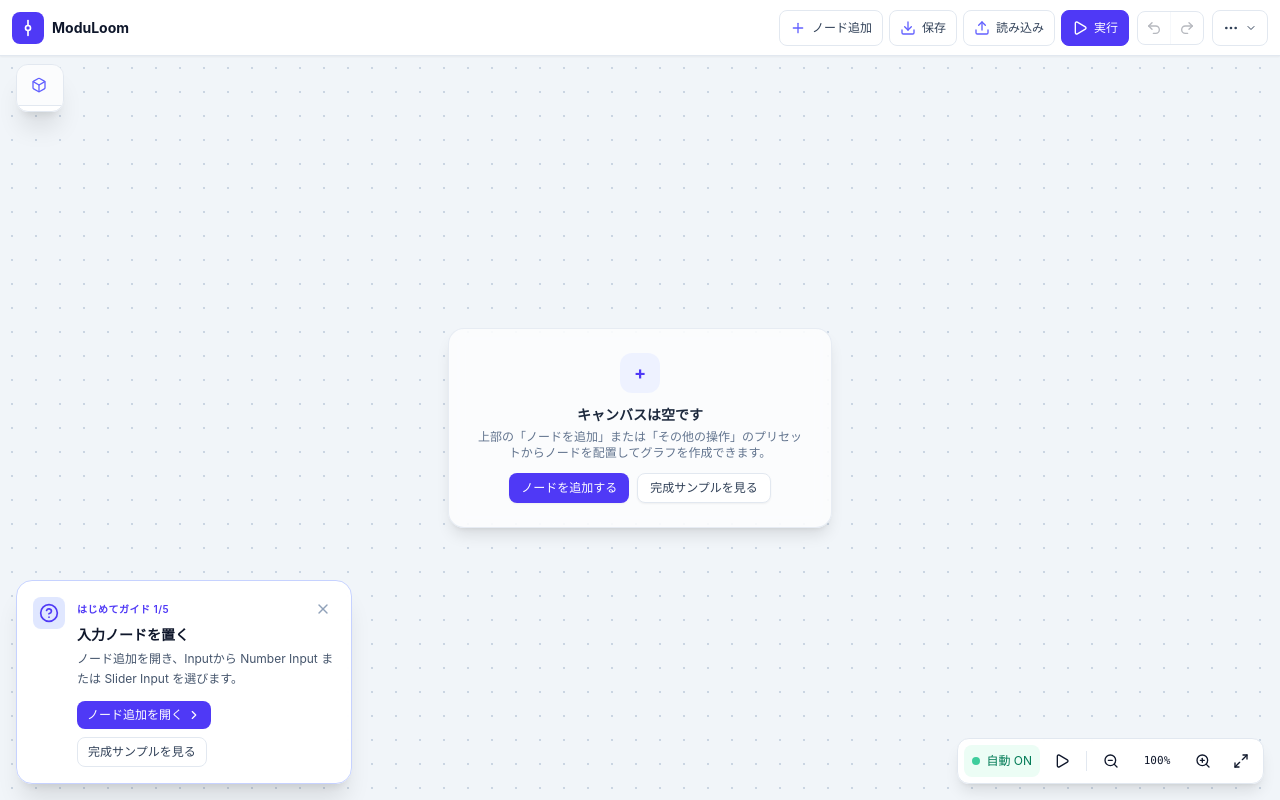
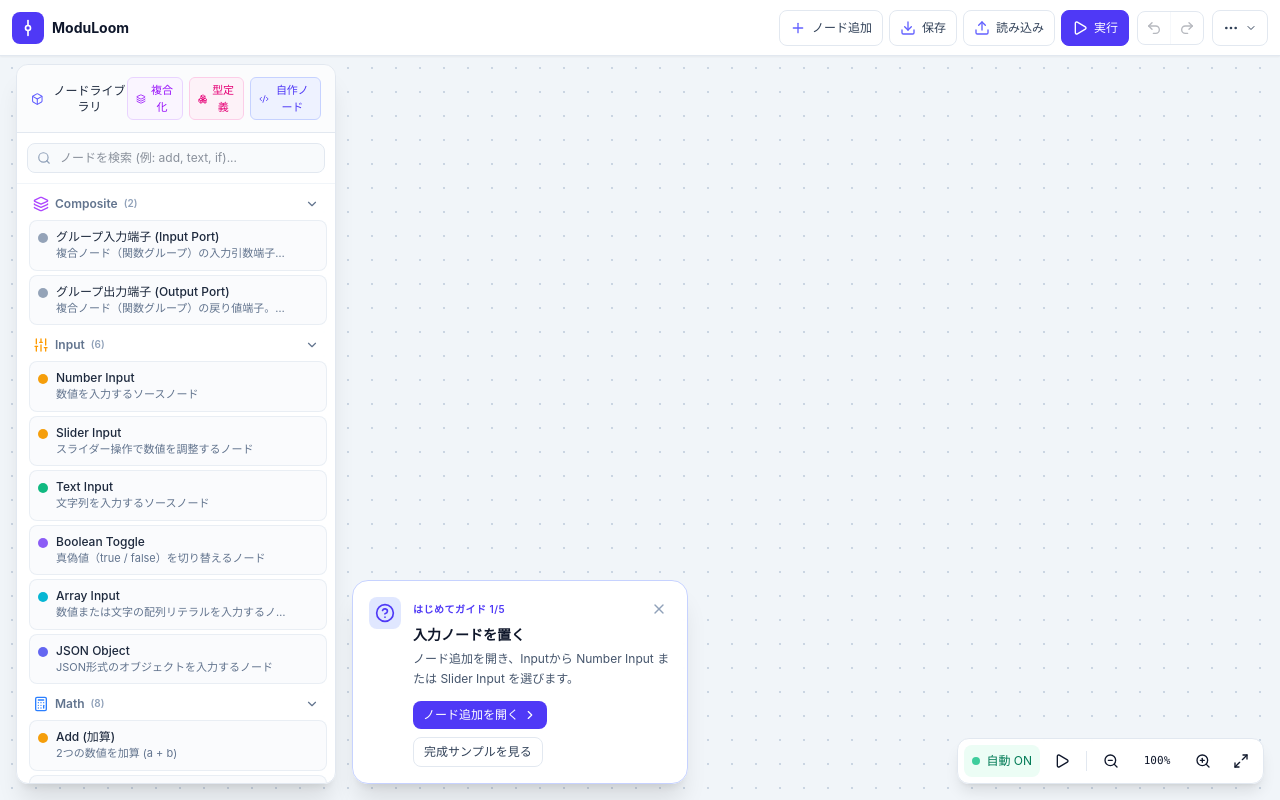
Before and after one commit to haiix/ModuLoom, a React (Vite) app: page / in a window 1280 px wide. Built offline with nearby package versions, Linux system fonts and the light colour scheme.

Commit message:
feat(ui): streamline empty canvas onboarding (#50)
* feat(ui): streamline empty canvas onboarding

* test(e2e): align empty canvas expectations

```diff
--- a/src/App.tsx
+++ b/src/App.tsx
@@ -57,6 +57,26 @@ import {
   type GraphClipboard,
 } from './engine/graphEditing';
 
+const NODE_LIBRARY_STORAGE_KEY = 'moduloom:node-library-open';
+
+function getInitialLibraryOpen(): boolean {
+  let savedState: string | null = null;
+
+  try {
+    savedState = window.localStorage.getItem(NODE_LIBRARY_STORAGE_KEY);
+  } catch {
+    // Fall back to the viewport-based default when storage is unavailable.
+  }
+
+  if (savedState !== null) return savedState === 'true';
+
+  try {
+    return !window.matchMedia('(max-width: 767px)').matches;
+  } catch {
+    return true;
+  }
+}
+
 export default function App() {
   // Empty graph as initial state (no sample nodes by default)
   const [editorHistory, setEditorHistory] = useState(() =>
@@ -112,7 +132,7 @@ export default function App() {
   const [pan, setPan] = useState<{ x: number; y: number }>({ x: 0, y: 0 });
 
   // UI Drawer & Modal States
-  const [isLibraryOpen, setIsLibraryOpen] = useState(false);
+  const [isLibraryOpen, setIsLibraryOpen] = useState(getInitialLibraryOpen);
   const [isCustomModalOpen, setIsCustomModalOpen] = useState(false);
   const [isLoadModalOpen, setIsLoadModalOpen] = useState(false);
   const [isCustomTypeModalOpen, setIsCustomTypeModalOpen] = useState(false);
@@ -126,6 +146,14 @@ export default function App() {
       return true;
     }
   });
+
+  useEffect(() => {
+    try {
+      window.localStorage.setItem(NODE_LIBRARY_STORAGE_KEY, String(isLibraryOpen));
+    } catch {
+      // The library remains usable when storage is unavailable.
+    }
+  }, [isLibraryOpen]);
 
   // Engine evaluation settings
   const [isLiveReactive, setIsLiveReactive] = useState(true);
@@ -1198,8 +1226,6 @@ export default function App() {
             setZoom(newZoom);
             setPan(newPan);
           }}
-          onOpenLibrary={() => setIsLibraryOpen(true)}
-          onLoadStarterPreset={() => handleSelectPreset(STARTER_PRESET_ID)}
           isLibraryOpen={isLibraryOpen}
         />
 
--- a/src/components/Canvas.tsx
+++ b/src/components/Canvas.tsx
@@ -39,8 +39,6 @@ interface CanvasProps {
   zoom: number;
   pan: { x: number; y: number };
   onUpdateZoomPan: (zoom: number, pan: { x: number; y: number }) => void;
-  onOpenLibrary?: () => void;
-  onLoadStarterPreset?: () => void;
   onUnpackComposite?: (nodeId: string) => void;
   isLibraryOpen?: boolean;
 }
@@ -92,8 +90,6 @@ export const Canvas: React.FC<CanvasProps> = ({
   zoom,
   pan,
   onUpdateZoomPan,
-  onOpenLibrary,
-  onLoadStarterPreset,
   onUnpackComposite,
   isLibraryOpen = false,
 }) => {
@@ -882,43 +878,6 @@ export const Canvas: React.FC<CanvasProps> = ({
             </div>
           );
         })}
-
-        {/* Empty Canvas Guide */}
-        {nodes.length === 0 && (
-          <div className="absolute inset-0 flex items-center justify-center pointer-events-none">
-            <div className="text-center p-6 max-w-sm rounded-2xl bg-white/70 dark:bg-slate-900/70 border border-slate-200/80 dark:border-slate-800/80 shadow-lg backdrop-blur-sm space-y-3 pointer-events-auto">
-              <div className="w-10 h-10 mx-auto rounded-xl bg-indigo-50 dark:bg-indigo-950/60 text-indigo-600 dark:text-indigo-400 flex items-center justify-center font-bold text-lg">
-                +
-              </div>
-              <div>
-                <h4 className="text-sm font-semibold text-slate-800 dark:text-slate-200">
-                  キャンバスは空です
-                </h4>
-                <p className="text-xs text-slate-500 dark:text-slate-400 mt-1">
-                  上部の「ノードを追加」または「その他の操作」のプリセットからノードを配置してグラフを作成できます。
-                </p>
-              </div>
-              <div className="flex flex-wrap justify-center gap-2">
-                {onOpenLibrary && (
-                  <button
-                    onClick={onOpenLibrary}
-                    className="px-3 py-1.5 rounded-lg bg-indigo-600 hover:bg-indigo-700 text-white text-xs font-medium transition shadow-xs"
-                  >
-                    ノードを追加する
-                  </button>
-                )}
-                {onLoadStarterPreset && (
-                  <button
-                    onClick={onLoadStarterPreset}
-                    className="rounded-lg border border-slate-200 bg-white px-3 py-1.5 text-xs font-medium text-slate-700 shadow-xs transition hover:bg-slate-50 dark:border-slate-700 dark:bg-slate-900 dark:text-slate-200 dark:hover:bg-slate-800"
-                  >
-                    完成サンプルを見る
-                  </button>
-                )}
-              </div>
-            </div>
-          </div>
-        )}
       </div>
 
       {/* Floating Wire Hover / Drag Compatibility Tooltip */}
```
Also changed, not shown: 1 other file (tests, documents, lock files or other folders).
